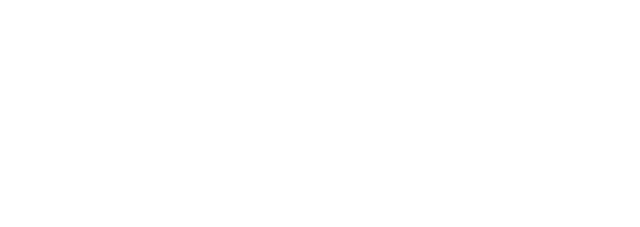
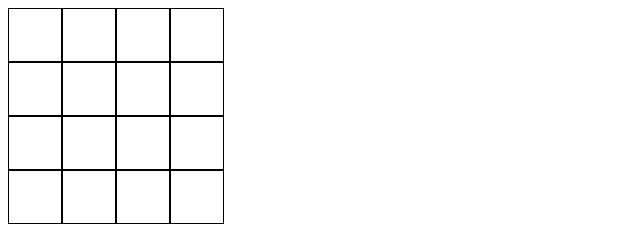
Before and after one commit to bhavyaagg/2048-game, a plain HTML site: page index.html in a window 1280 px wide. Shown: the whole page, without its empty margins (0-640 px from the left). Drawn offline with Linux system fonts and the light colour scheme.

Commit message:
Basic Structure
Signed-off-by: Bhavya Aggarwal <bhavyaaggarwal1209@gmail.com>

```diff
--- a/index.css
+++ b/index.css
@@ -0,0 +1,13 @@
+table {
+    border-spacing: 0;
+}
+
+td{
+    height: 50px;
+    width: 50px;
+    border: solid black 1px;
+    text-align: center;
+    vertical-align: bottom;
+    font-size: 35px;
+    line-height: 54px;
+}
--- a/index.html
+++ b/index.html
@@ -6,7 +6,20 @@
   <link rel="stylesheet" type="text/css" href="index.css">
 </head>
 <body>
-
+<table>
+  <tr>
+    <td></td><td></td><td></td><td></td>
+  </tr>
+  <tr>
+    <td></td><td></td><td></td><td></td>
+  </tr>
+  <tr>
+    <td></td><td></td><td></td><td></td>
+  </tr>
+  <tr>
+    <td></td><td></td><td></td><td></td>
+  </tr>
+</table>
 <script src="index.js"></script>
 </body>
 </html>
```
